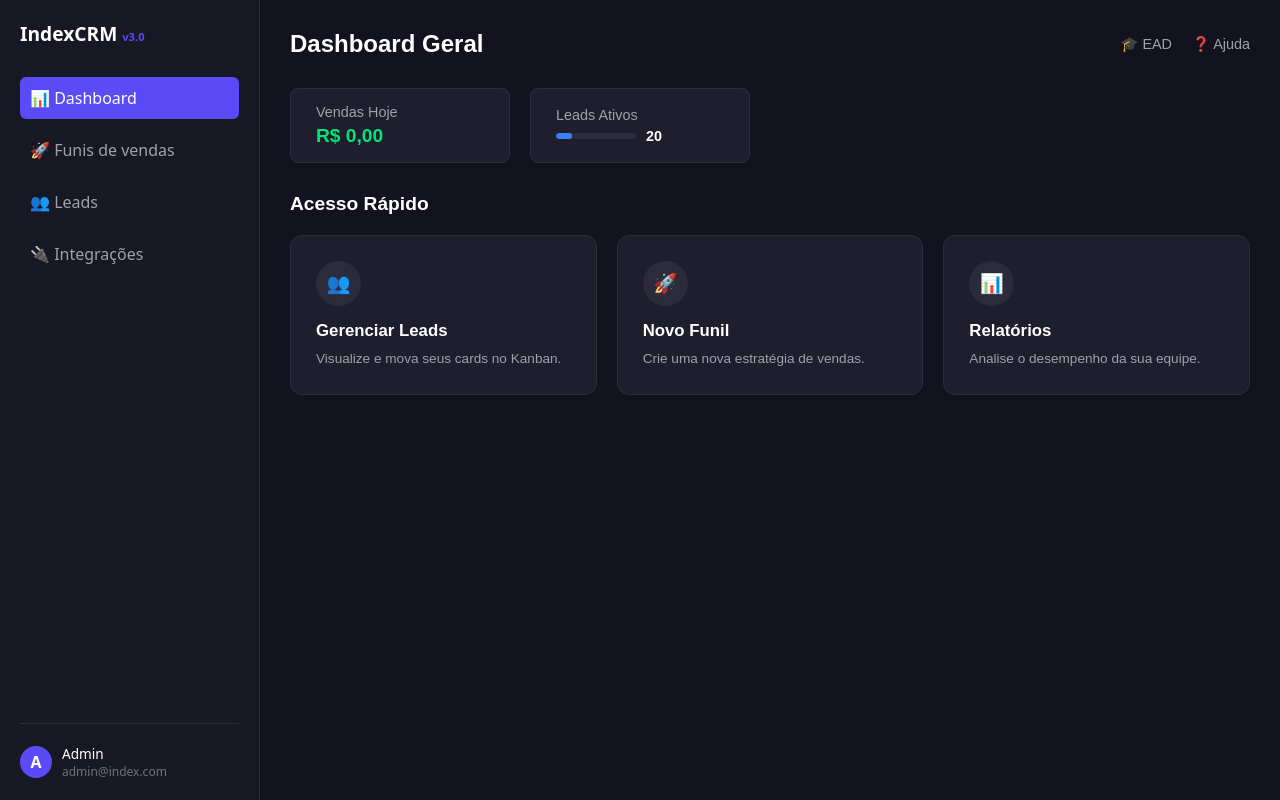
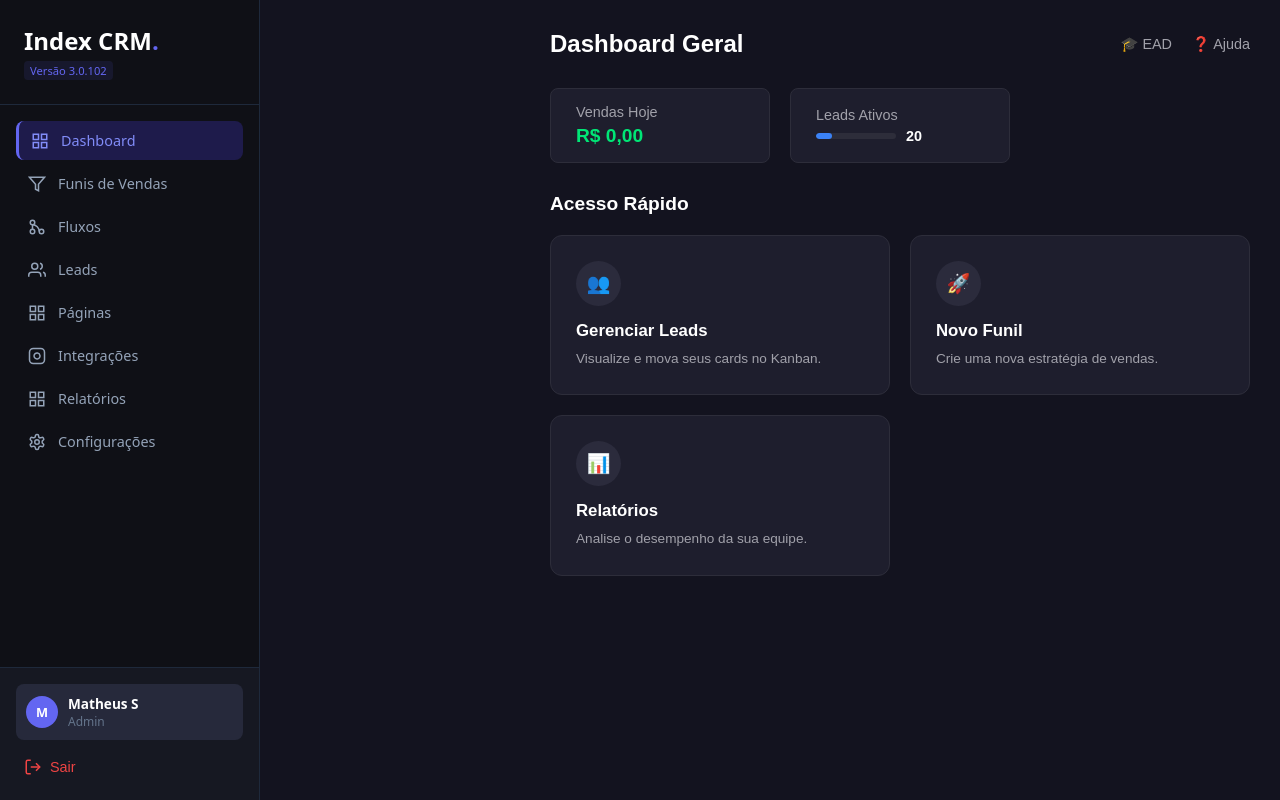
Before and after one commit to Matheus-Dev-Souza/IndexCRM, a Next.js app: page /en/dashboard in a window 1280 px wide. Built offline with nearby package versions, Linux system fonts and the light colour scheme.

Commit message:
refactor: modularizar o css dash com componets

```diff
--- a/src/app/[locale]/(dashboard)/dashboard-content.module.css
+++ /dev/null
@@ -1,69 +0,0 @@
-.statsRow {
-  display: flex;
-  gap: 1rem;
-  margin-bottom: 2rem;
-}
-
-.statCard {
-  background-color: #161822;
-  border: 1px solid #26293b;
-  padding: 1rem 1.5rem;
-  border-radius: 12px;
-  min-width: 200px;
-}
-
-.statLabel { color: #94a3b8; font-size: 0.9rem; margin-bottom: 0.5rem; }
-.statValue { color: #22c55e; font-size: 1.5rem; font-weight: bold; } /* Verde Dinheiro */
-
-.chartContainer {
-  background-color: #161822;
-  border: 1px solid #26293b;
-  border-radius: 12px;
-  padding: 1.5rem;
-  height: 300px;
-  margin-bottom: 2rem;
-  position: relative;
-  display: flex;
-  align-items: flex-end;
-  justify-content: space-between;
-}
-
-.fakeChartLine {
-  width: 100%;
-  height: 200px;
-  border-bottom: 1px solid #334155;
-  border-left: 1px solid #334155;
-  position: relative;
-}
-
-/* Atalhos (Cards de baixo) */
-.shortcutsGrid {
-  display: grid;
-  grid-template-columns: repeat(auto-fit, minmax(240px, 1fr));
-  gap: 1.5rem;
-  margin-bottom: 2rem;
-}
-
-.shortcutCard {
-  background-color: #1e1b4b; /* Fundo roxo bem escuro */
-  border: 1px solid #312e81;
-  padding: 1.5rem;
-  border-radius: 12px;
-  display: flex;
-  gap: 1rem;
-  cursor: pointer;
-  transition: transform 0.2s;
-}
-
-.shortcutCard:hover { transform: translateY(-2px); border-color: #6366f1; }
-
-.shortcutIcon {
-  width: 40px; height: 40px;
-  background-color: #4338ca;
-  border-radius: 50%;
-  display: flex; align-items: center; justify-content: center;
-  color: white; flex-shrink: 0;
-}
-
-.shortcutContent h3 { color: white; font-size: 0.95rem; margin-bottom: 0.3rem; }
-.shortcutContent p { color: #94a3b8; font-size: 0.8rem; }
--- /dev/null
+++ b/src/app/[locale]/(dashboard)/layout.module.css
@@ -0,0 +1,17 @@
+/* src/app/[locale]/(dashboard)/layout.module.css */
+
+.container {
+  display: flex;
+  min-height: 100vh;
+  background-color: #13131f;
+  color: #e1e1e6;
+}
+
+.mainContent {
+  flex: 1;
+  /* Importante: Esta margem deve ser igual à largura do Sidebar */
+  margin-left: 260px;
+  padding: 0;
+  width: 100%;
+  position: relative;
+}
--- a/src/app/[locale]/(dashboard)/layout.tsx
+++ b/src/app/[locale]/(dashboard)/layout.tsx
@@ -1,5 +1,7 @@
 // src/app/[locale]/(dashboard)/layout.tsx
 import type { Metadata } from "next";
+import { Sidebar } from "@/components/layout/Sidebar";
+import styles from "./layout.module.css";
 
 export const metadata: Metadata = {
   title: "Dashboard | IndexCRM",
@@ -12,47 +14,13 @@ export default function DashboardLayout({
   children: React.ReactNode;
 }) {
   return (
-    <div style={{ display: 'flex', minHeight: '100vh', background: '#13131f', color: '#e1e1e6' }}>
+    <div className={styles.container}>
 
-      {/* SIDEBAR (Barra Lateral) */}
-      <aside style={{
-        width: '260px',
-        backgroundColor: '#181824',
-        borderRight: '1px solid #2d2d3a',
-        padding: '20px',
-        display: 'flex',
-        flexDirection: 'column',
-        position: 'fixed', // Fixa a barra
-        height: '100vh',
-        left: 0,
-        top: 0
-      }}>
-        <div style={{ marginBottom: '30px', color: 'white', fontWeight: 'bold', fontSize: '1.2rem' }}>
-          IndexCRM <span style={{ fontSize: '0.7rem', color: '#5b4bf6' }}>v3.0</span>
-        </div>
+      {/* Sidebar Modularizado */}
+      <Sidebar />
 
-        <nav style={{ display: 'flex', flexDirection: 'column', gap: '10px' }}>
-            <div style={{ color: 'white', background: '#5b4bf6', padding: '10px', borderRadius: '6px', cursor: 'pointer', fontWeight: 500 }}>
-               📊 Dashboard
-            </div>
-            <div style={{ padding: '10px', cursor: 'pointer', color: '#a1a1aa' }}>🚀 Funis de vendas</div>
-            <div style={{ padding: '10px', cursor: 'pointer', color: '#a1a1aa' }}>👥 Leads</div>
-            <div style={{ padding: '10px', cursor: 'pointer', color: '#a1a1aa' }}>🔌 Integrações</div>
-        </nav>
-
-        <div style={{ marginTop: 'auto', paddingTop: '20px', borderTop: '1px solid #2d2d3a' }}>
-            <div style={{ display: 'flex', alignItems: 'center', gap: '10px' }}>
-                <div style={{ width: '32px', height: '32px', background: '#5b4bf6', borderRadius: '50%', display: 'flex', alignItems: 'center', justifyContent: 'center', color: 'white', fontWeight: 'bold' }}>A</div>
-                <div style={{ fontSize: '0.85rem' }}>
-                    <div style={{ color: 'white' }}>Admin</div>
-                    <div style={{ color: '#71717a', fontSize: '0.75rem' }}>admin@index.com</div>
-                </div>
-            </div>
-        </div>
-      </aside>
-
-      {/* ÁREA DE CONTEÚDO PRINCIPAL */}
-      <main style={{ flex: 1, marginLeft: '260px', padding: '0' }}>
+      {/* Área de Conteúdo Principal */}
+      <main className={styles.mainContent}>
         {children}
       </main>
 
```
